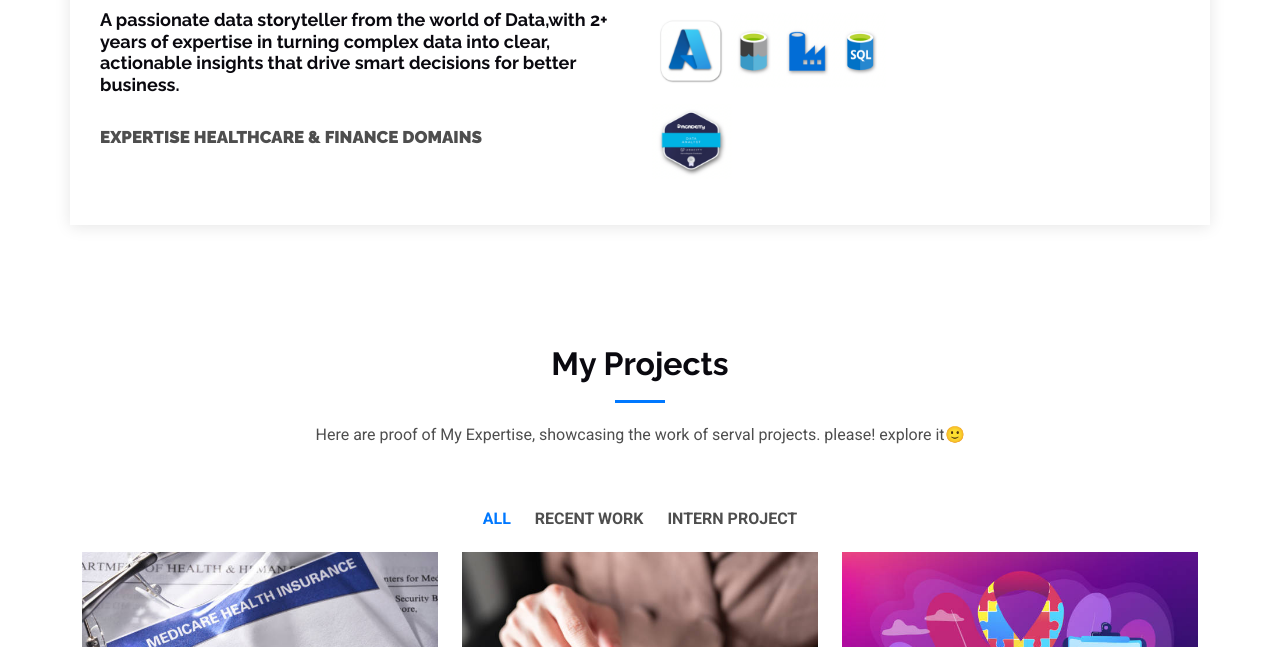
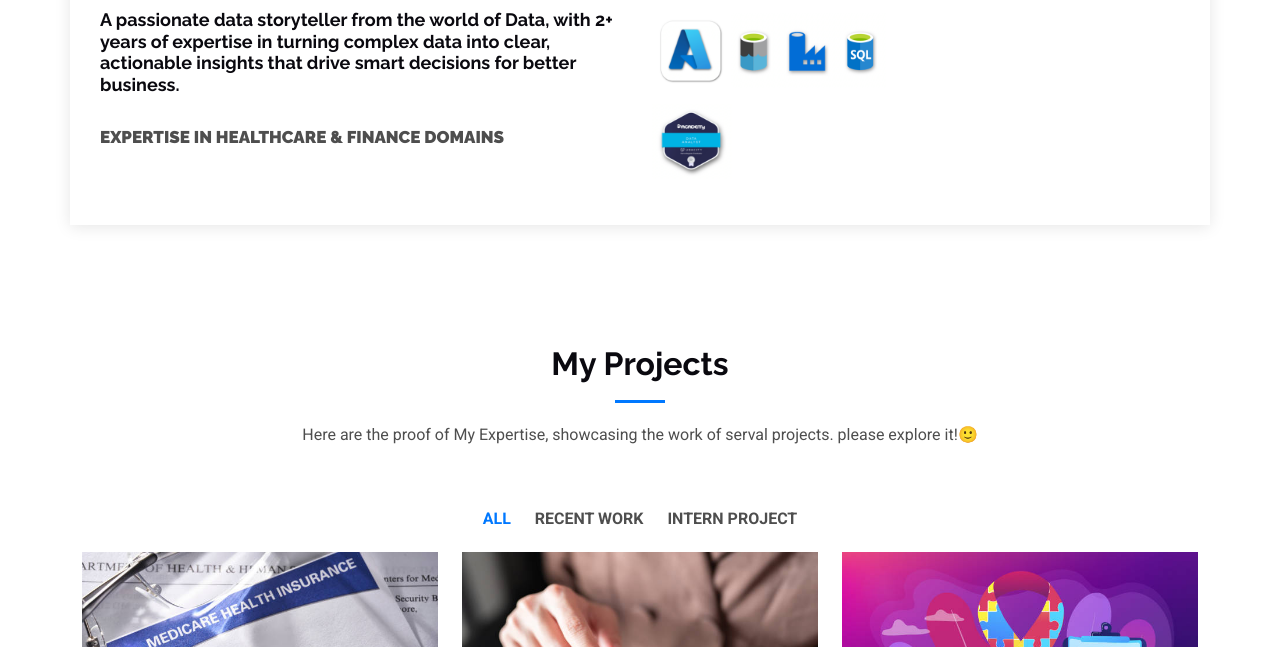
Before and after one commit to kathisnehith/Analyst_Snehith_Portfolio, a plain HTML site: page index.html in a window 1280 px wide. Shown: the part 1125-1772 px from the top of the page. Drawn offline with Linux system fonts and the light colour scheme.

Commit message:
Update index.html

```diff
--- a/index.html
+++ b/index.html
@@ -73,7 +73,7 @@
       <img src="assets/img/bk.jpg" alt="" data-aos="fade-in">
 
       <div class="container d-flex flex-column align-items-center justify-content-center text-center" data-aos="fade-up" data-aos-delay="100">
-        <h2>I'm Snehith Reddy Kathi</h2>
+        <h2>I'm Snehith Reddy Kathi👋🏼</h2>
         <h4> Accountable | Collaborative | Team Player | Consistency | Learning </h4>
         <p><span class="typed" data-typed-items="Data,Business,Financal,Claims"></span>Analyst </p>
       </div>
@@ -101,12 +101,12 @@
 
             <div class="skills-content skills-animation">
 
-              <h5> A passionate data storyteller from the world of Data,with 2+ years of expertise in turning complex data into clear, actionable insights that drive smart decisions for better business.</h5>
+              <h5> A passionate data storyteller from the world of Data, with 2+ years of expertise in turning complex data into clear, actionable insights that drive smart decisions for better business.</h5>
 
               <h5></h5>
 
               <div class="progress">
-                <span class="skill" style="font-size: 17px;"><strong> Expertise Healthcare & Finance Domains</strong>
+                <span class="skill" style="font-size: 17px;"><strong> Expertise in Healthcare & Finance Domains </strong>
 
               </div><!-- End Skills Item -->
 
@@ -151,7 +151,7 @@
       <!-- Section Title -->
       <div class="container section-title" data-aos="fade-up">
         <h2>My Projects</h2>
-        <p>Here are proof of My Expertise, showcasing the work of serval projects. please! explore it🙂 </p>
+        <p>Here are the proof of My Expertise, showcasing the work of serval projects. please explore it!🙂 </p>
       </div><!-- End Section Title -->
 
       <div class="container">
```
